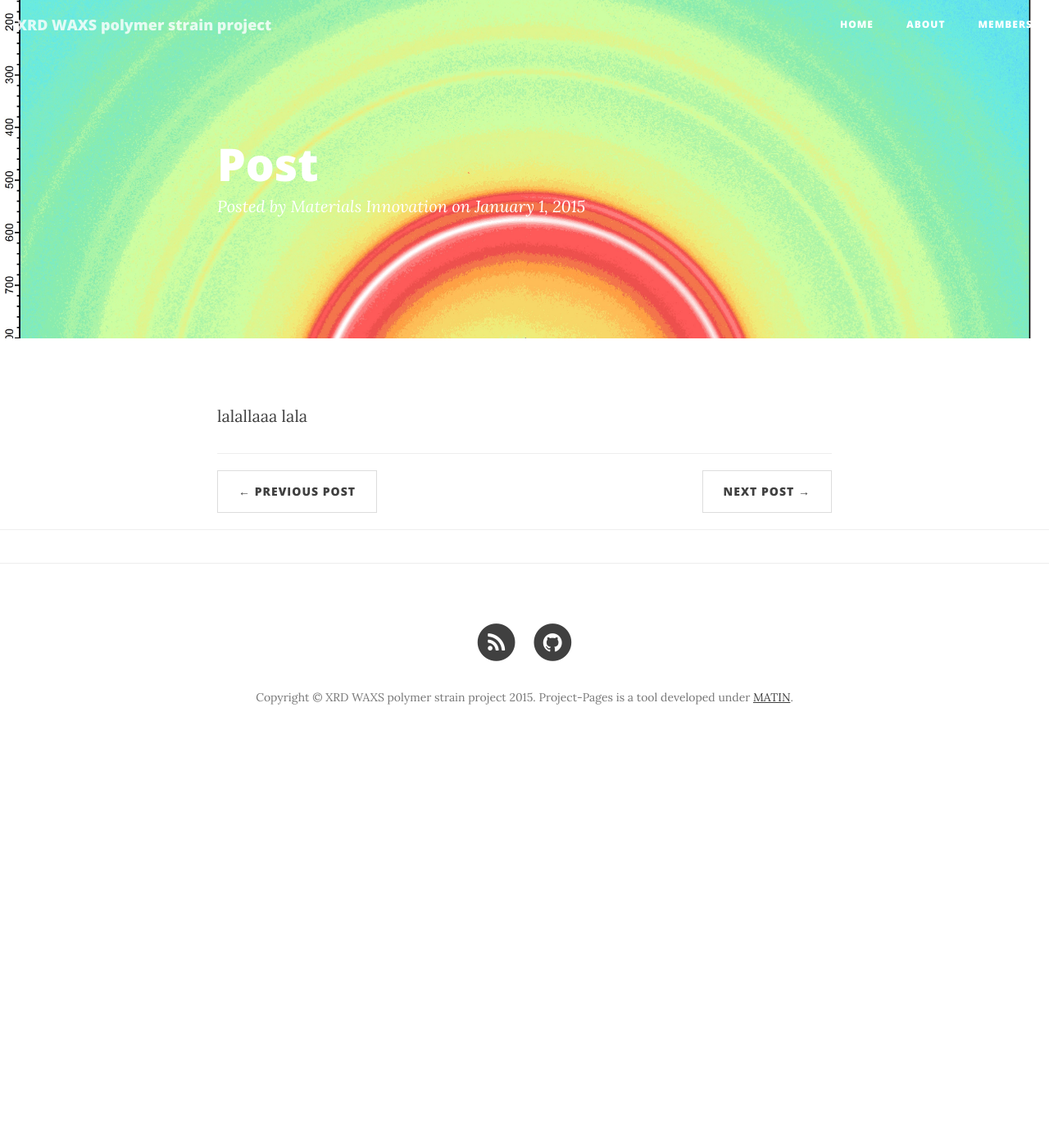
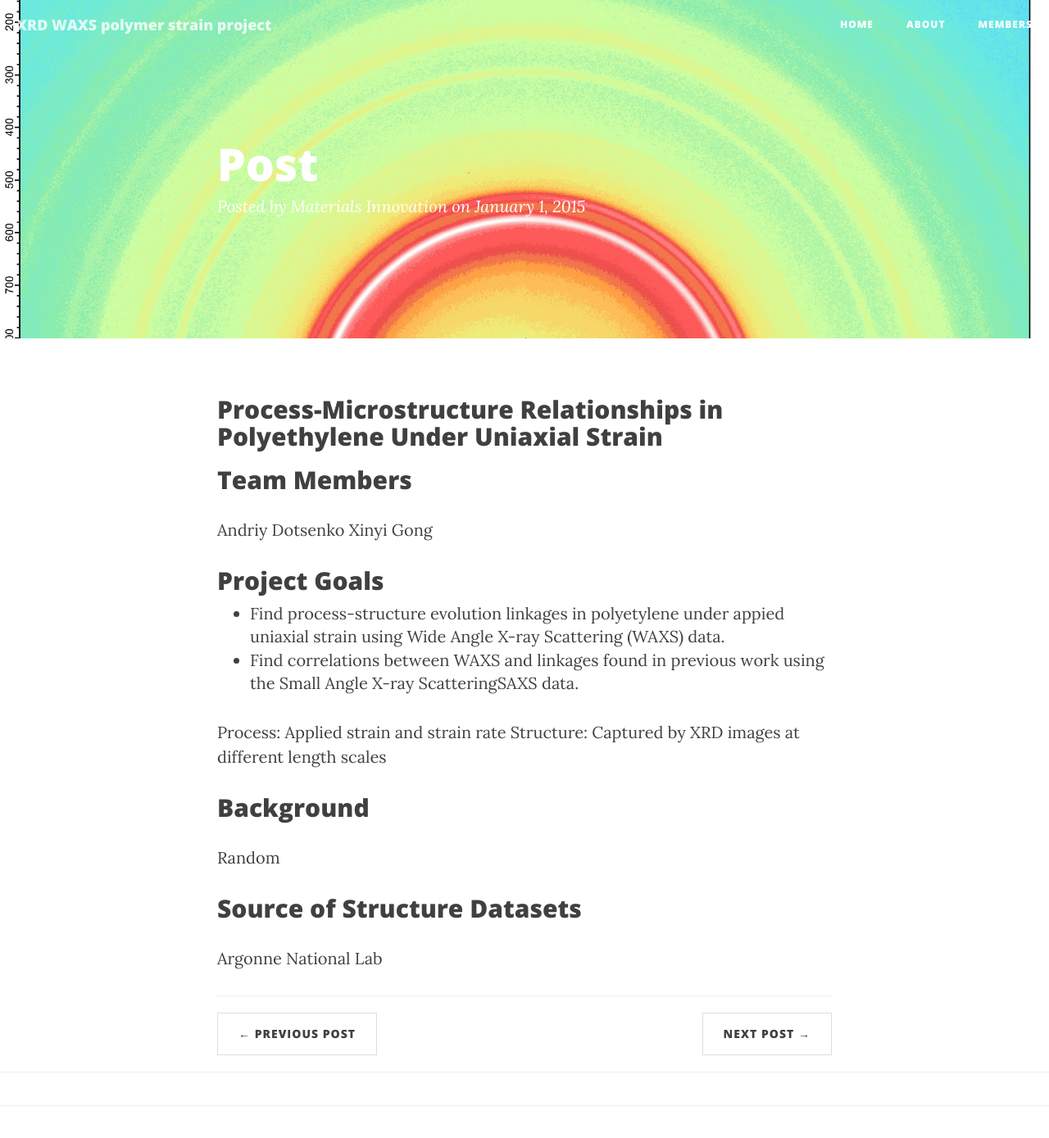
Before and after one commit to Materials-Informatics-Class-Fall2015/MIC-LENS, a Jekyll site: the page built from _posts/2015-09-08-post_3.md, in a window 1280 px wide and 1400 px high. Shown: the top 1389 px of the window at 82% size. Built offline with Jekyll 4.4.1, drawn with Linux system fonts in a browser that asks for light colours; nearby versions of some CDN libraries; comment, search, counter and statistics services are not loaded.

Commit message:
Published with MATIN Flavored StackEdit

```diff
--- a/_posts/2015-09-08-post_3.md
+++ b/_posts/2015-09-08-post_3.md
@@ -6,4 +6,30 @@ author:     	Materials Innovation
 tags:         result
 ---
 
-lalallaaa lala
+Process-Microstructure Relationships in Polyethylene Under Uniaxial Strain
+------------------------------------------------------------------------
+
+Team Members
+------------
+
+Andriy Dotsenko
+Xinyi Gong
+
+Project Goals
+-------------
+
+ - Find process-structure evolution linkages in polyetylene under appied uniaxial strain using Wide Angle X-ray Scattering (WAXS) data.
+ - Find correlations between WAXS and linkages found in [previous work](http://phelpsforpresident.github.io/MIC-XRD-Polymer/about/) using the Small Angle X-ray ScatteringSAXS data.
+
+Process: Applied strain and strain rate
+Structure: Captured by XRD images at different length scales
+
+Background
+----------
+
+Random
+
+Source of Structure Datasets
+----------------------------
+
+Argonne National Lab
```
